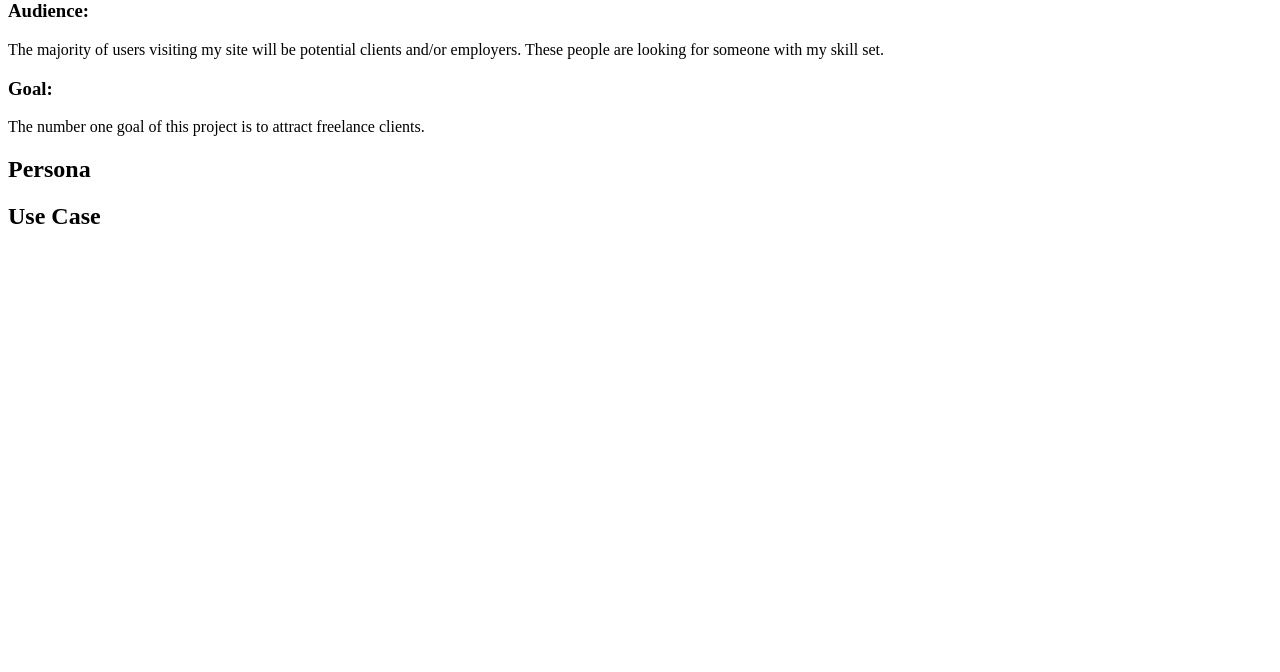
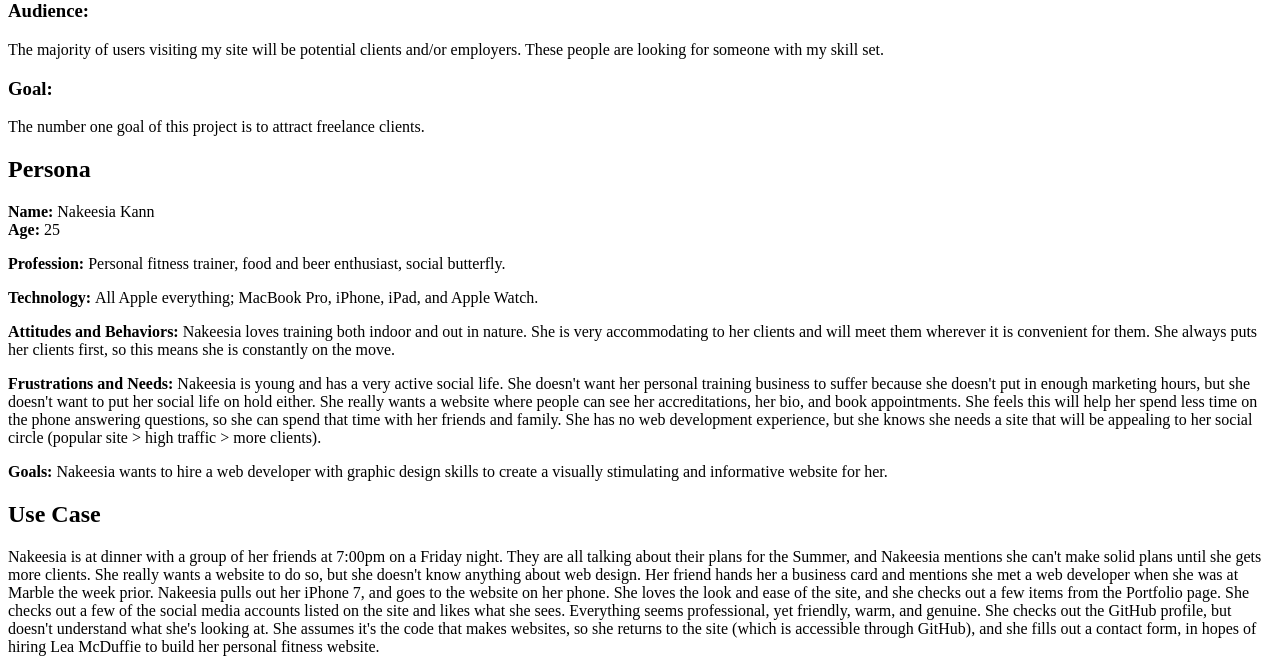
Before and after one commit to littleloveprint/littleloveprint, a PHP site: page /milestone-1.php in a window 1280 px wide. Shown: the part 204-876 px from the top of the page. Before the commit the page ends 428 px from the top, so only its background shows below. Run offline with PHP 8.4, Linux system fonts and the light colour scheme.

Commit message:
Completed milestone one.

```diff
--- a/public_html/documentation/milestone-1.php
+++ b/public_html/documentation/milestone-1.php
@@ -18,9 +18,14 @@
 			<h3>Goal:</h3>
 			<p>The number one goal of this project is to attract freelance clients.</p>
 			<h2>Persona</h2>
-			<p></p>
+			<p><strong>Name: </strong>Nakeesia Kann<br><strong>Age: </strong>25</p>
+			<p><strong>Profession: </strong>Personal fitness trainer, food and beer enthusiast, social butterfly.</p>
+			<p><strong>Technology: </strong>All Apple everything; MacBook Pro, iPhone, iPad, and Apple Watch.</p>
+			<p><strong>Attitudes and Behaviors: </strong>Nakeesia loves training both indoor and out in nature. She is very accommodating to her clients and will meet them wherever it is convenient for them. She always puts her clients first, so this means she is constantly on the move.</p>
+			<p><strong>Frustrations and Needs: </strong>Nakeesia is young and has a very active social life. She doesn't want her personal training business to suffer because she doesn't put in enough marketing hours, but she doesn't want to put her social life on hold either. She really wants a website where people can see her accreditations, her bio, and book appointments. She feels this will help her spend less time on the phone answering questions, so she can spend that time with her friends and family. She has no web development experience, but she knows she needs a site that will be appealing to her social circle (popular site > high traffic > more clients).</p>
+			<p><strong>Goals: </strong>Nakeesia wants to hire a web developer with graphic design skills to create a visually stimulating and informative website for her.</p>
 			<h2>Use Case</h2>
-			<p></p>
+			<p>Nakeesia is at dinner with a group of her friends at 7:00pm on a Friday night. They are all talking about their plans for the Summer, and Nakeesia mentions she can't make solid plans until she gets more clients. She really wants a website to do so, but she doesn't know anything about web design. Her friend hands her a business card and mentions she met a web developer when she was at Marble the week prior. Nakeesia pulls out her iPhone 7, and goes to the website on her phone. She loves the look and ease of the site, and she checks out a few items from the Portfolio page. She checks out a few of the social media accounts listed on the site and likes what she sees. Everything seems professional, yet friendly, warm, and genuine. She checks out the GitHub profile, but doesn't understand what she's looking at. She assumes it's the code that makes websites, so she returns to the site (which is accessible through GitHub), and she fills out a contact form, in hopes of hiring Lea McDuffie to build her personal fitness website.</p>
 		</main>
 	</body>
 </html>
```
